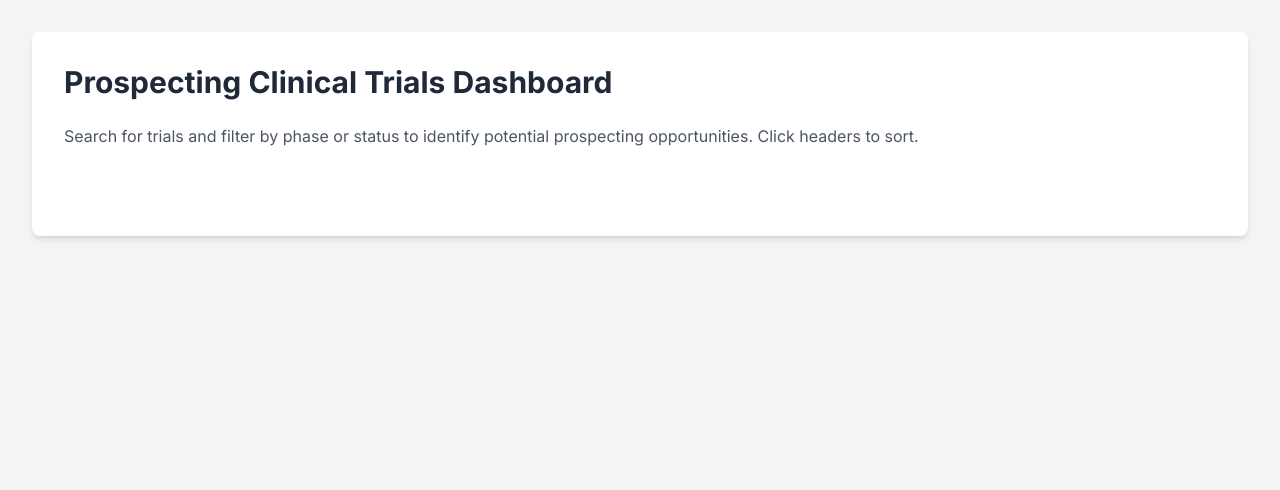
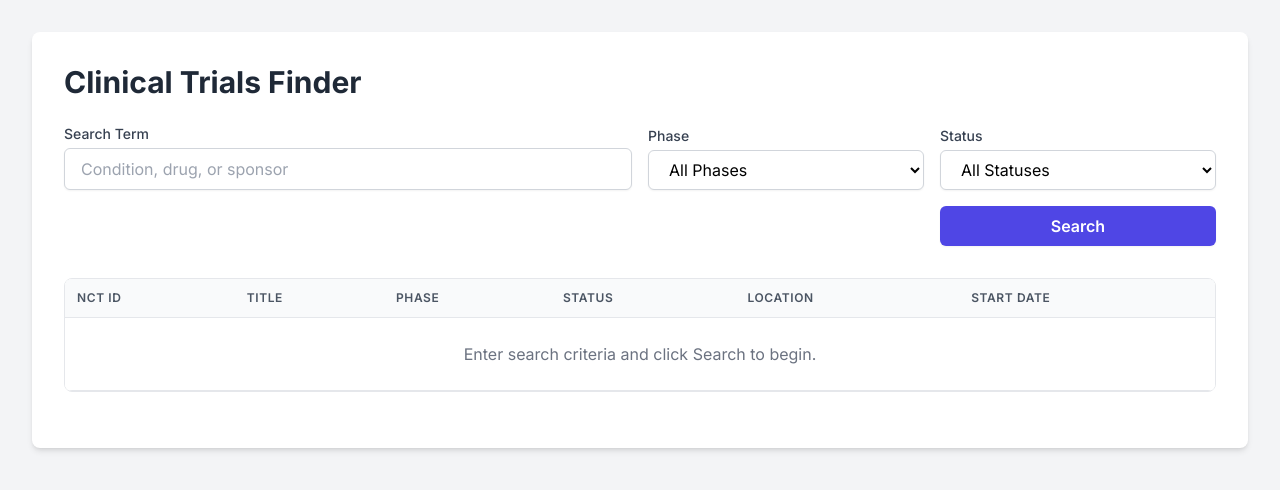
Before and after one commit to adodonnell/clinicalinfo, a plain HTML site: page index.html in a window 1280 px wide. Drawn offline with nearby package versions, Linux system fonts and the light colour scheme.

Commit message:
Update index.html

```diff
--- a/index.html
+++ b/index.html
@@ -3,19 +3,48 @@
 <head>
     <meta charset="UTF-8">
     <meta name="viewport" content="width=device-width, initial-scale=1.0">
-    <title>Prospecting Clinical Trials Dashboard</title>
+    <title>Clinical Trials Dashboard</title>
     <script src="https://cdn.tailwindcss.com"></script>
     <link href="https://fonts.googleapis.com/css2?family=Inter:wght@400;500;600;700&display=swap" rel="stylesheet">
     <link rel="stylesheet" href="style.css">
 </head>
 <body class="bg-gray-100 p-4 md:p-8">
     <div class="max-w-full mx-auto bg-white p-6 md:p-8 rounded-lg shadow-md">
-
-        <h1 class="text-2xl md:text-3xl font-bold mb-6 text-gray-800">Prospecting Clinical Trials Dashboard</h1>
-        <p class="mb-6 text-gray-600">Search for trials and filter by phase or status to identify potential prospecting opportunities. Click headers to sort.</p>
+        <h1 class="text-2xl md:text-3xl font-bold mb-6 text-gray-800">Clinical Trials Finder</h1>
 
         <form id="search-form" class="mb-6 grid grid-cols-1 md:grid-cols-4 gap-4 items-end">
-            <!-- Form content remains the same -->
+            <div class="md:col-span-2">
+                <label for="search-term" class="block text-sm font-medium text-gray-700 mb-1">Search Term</label>
+                <input type="text" id="search-term" placeholder="Condition, drug, or sponsor"
+                       class="w-full px-4 py-2 border border-gray-300 rounded-md shadow-sm focus:ring-indigo-500 focus:border-indigo-500">
+            </div>
+            <div>
+                <label for="filter-phase" class="block text-sm font-medium text-gray-700 mb-1">Phase</label>
+                <select id="filter-phase" class="w-full px-4 py-2 border border-gray-300 rounded-md shadow-sm bg-white">
+                    <option value="">All Phases</option>
+                    <option value="EARLY_PHASE1">Early Phase 1</option>
+                    <option value="PHASE1">Phase 1</option>
+                    <option value="PHASE2">Phase 2</option>
+                    <option value="PHASE3">Phase 3</option>
+                    <option value="PHASE4">Phase 4</option>
+                    <option value="NA">N/A</option>
+                </select>
+            </div>
+            <div>
+                <label for="filter-status" class="block text-sm font-medium text-gray-700 mb-1">Status</label>
+                <select id="filter-status" class="w-full px-4 py-2 border border-gray-300 rounded-md shadow-sm bg-white">
+                    <option value="">All Statuses</option>
+                    <option value="RECRUITING">Recruiting</option>
+                    <option value="NOT_YET_RECRUITING">Not Yet Recruiting</option>
+                    <option value="ACTIVE_NOT_RECRUITING">Active, Not Recruiting</option>
+                    <option value="COMPLETED">Completed</option>
+                </select>
+            </div>
+            <div class="md:col-start-4">
+                <button type="submit" class="w-full px-6 py-2 bg-indigo-600 text-white font-semibold rounded-md shadow-sm hover:bg-indigo-700 transition-colors">
+                    Search
+                </button>
+            </div>
         </form>
 
         <div id="loading" class="hidden flex justify-center items-center my-6">
@@ -23,16 +52,33 @@
             <p class="ml-3 text-gray-600">Loading results...</p>
         </div>
 
-        <div id="error-message" class="hidden bg-red-100 border border-red-400 text-red-700 px-4 py-3 rounded-md relative my-4" role="alert">
+        <div id="error-message" class="hidden bg-red-100 border border-red-400 text-red-700 px-4 py-3 rounded-md my-4">
             <strong class="font-bold">Error:</strong>
-            <span class="block sm:inline" id="error-text"></span>
+            <span id="error-text"></span>
         </div>
 
         <div id="results-area" class="mt-8">
-            <!-- Results table structure remains the same -->
+            <div id="results-count" class="mb-4 text-gray-600 text-sm"></div>
+            <div class="overflow-x-auto table-container border border-gray-200 rounded-lg">
+                <table class="min-w-full bg-white">
+                    <thead class="bg-gray-50">
+                        <tr>
+                            <th data-sort="NCTId">NCT ID</th>
+                            <th data-sort="BriefTitle">Title</th>
+                            <th data-sort="Phase">Phase</th>
+                            <th data-sort="OverallStatus">Status</th>
+                            <th data-sort="LocationCity">Location</th>
+                            <th data-sort="StartDate">Start Date</th>
+                        </tr>
+                    </thead>
+                    <tbody id="results-table-body" class="bg-white divide-y divide-gray-200">
+                        <tr><td colspan="6" class="text-center py-6 text-gray-500">Enter search criteria to begin</td></tr>
+                    </tbody>
+                </table>
+            </div>
+            <div id="pagination" class="mt-6 flex justify-center space-x-2"></div>
         </div>
     </div>
-
     <script src="script.js"></script>
 </body>
 </html>
```
